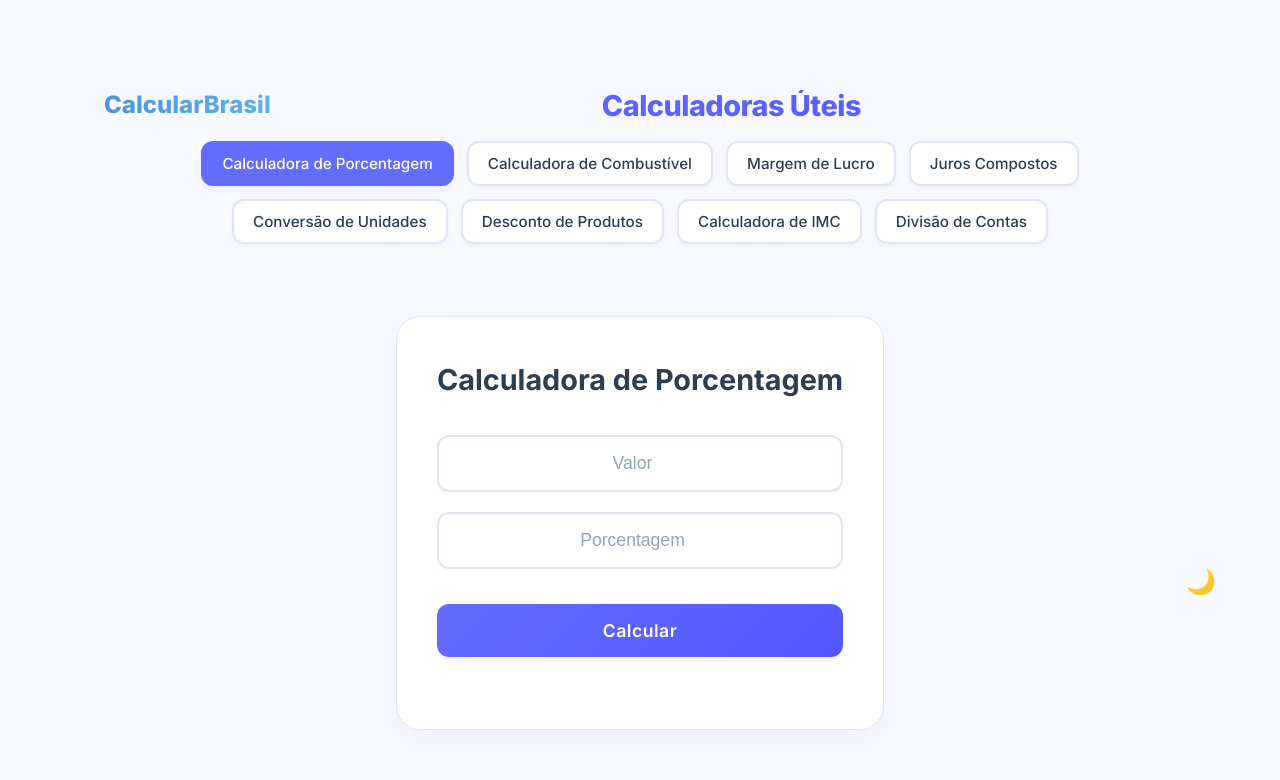
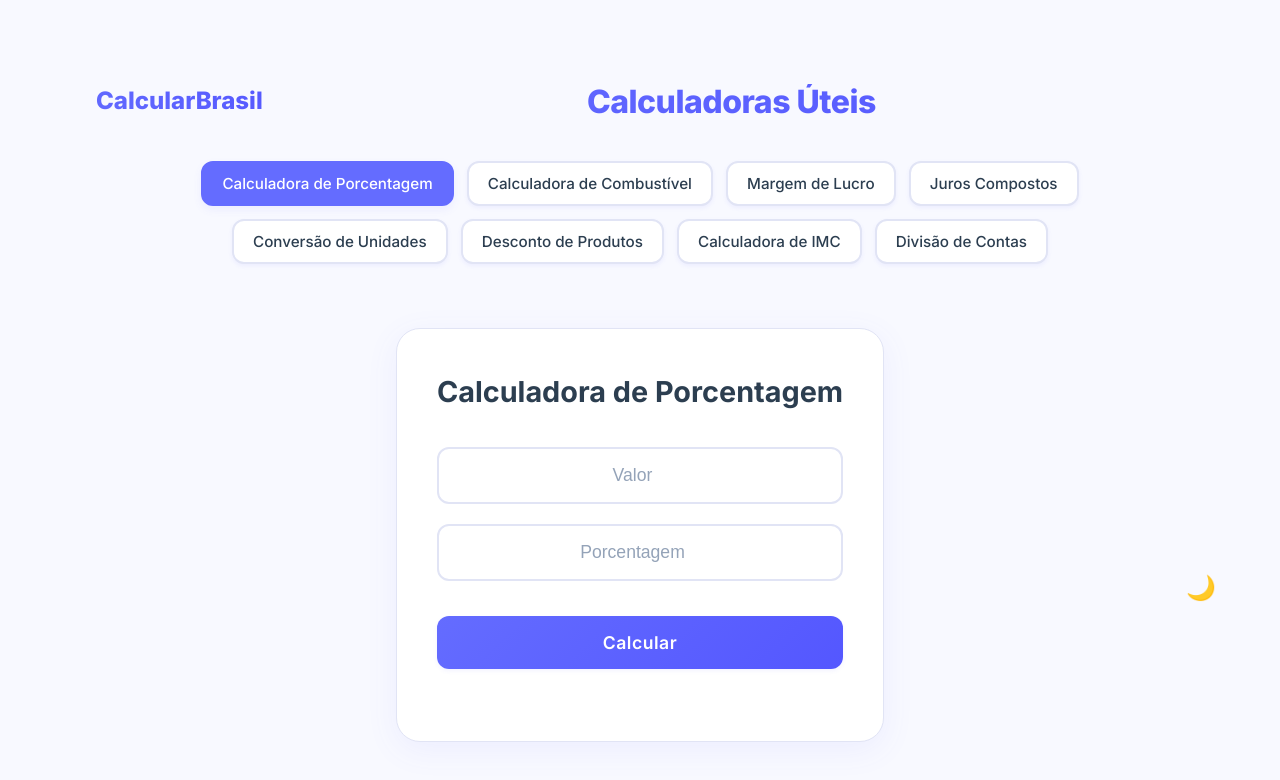
Before and after one commit to agostinhomarcia/calculate, a React (Vite) app: page / in a window 1280 px wide. Shown: the top 780 px of the page. Built offline with nearby package versions, Linux system fonts and the light colour scheme.

Commit message:
fix: ajusta estilos do header e logo

```diff
--- a/src/App.css
+++ b/src/App.css
@@ -67,9 +67,8 @@ body {
 }
 
 header {
-  text-align: center;
-  margin-bottom: 2.5rem;
   width: 100%;
+  margin-bottom: 2rem;
 }
 
 h1 {
@@ -251,28 +250,43 @@ button.calculate:hover {
   display: flex;
   align-items: center;
   justify-content: space-between;
-  padding: 1rem 2rem;
+  padding: 1rem;
   width: 100%;
-  gap: 1rem;
+  margin-bottom: 1rem;
 }
 
 .header-content h1 {
   margin: 0;
-  font-size: 1.8rem;
+  font-size: 2rem;
   text-align: center;
   flex-grow: 1;
+  background: linear-gradient(
+    135deg,
+    var(--gradient-start),
+    var(--gradient-end)
+  );
+  -webkit-background-clip: text;
+  -webkit-text-fill-color: transparent;
 }
 
 .logo {
   font-size: 1.5rem;
   font-weight: 800;
-  color: var(--text-color);
   text-decoration: none;
-  background: linear-gradient(45deg, #4a90e2, #63b3ed);
+  background: linear-gradient(
+    45deg,
+    var(--gradient-start),
+    var(--gradient-end)
+  );
   -webkit-background-clip: text;
   background-clip: text;
   -webkit-text-fill-color: transparent;
-  white-space: nowrap;
+  padding: 0.5rem;
+  transition: transform 0.2s ease;
+}
+
+.logo:hover {
+  transform: scale(1.05);
 }
 
 .theme-toggle {
@@ -376,15 +390,13 @@ button.calculate:hover {
   }
 
   .header-content {
-    padding: 1rem;
-    flex-wrap: wrap;
+    flex-direction: column;
+    gap: 1rem;
   }
 
   .header-content h1 {
     font-size: 1.5rem;
     order: -1;
-    width: 100%;
-    margin-bottom: 0.5rem;
   }
 
   .logo {
```
